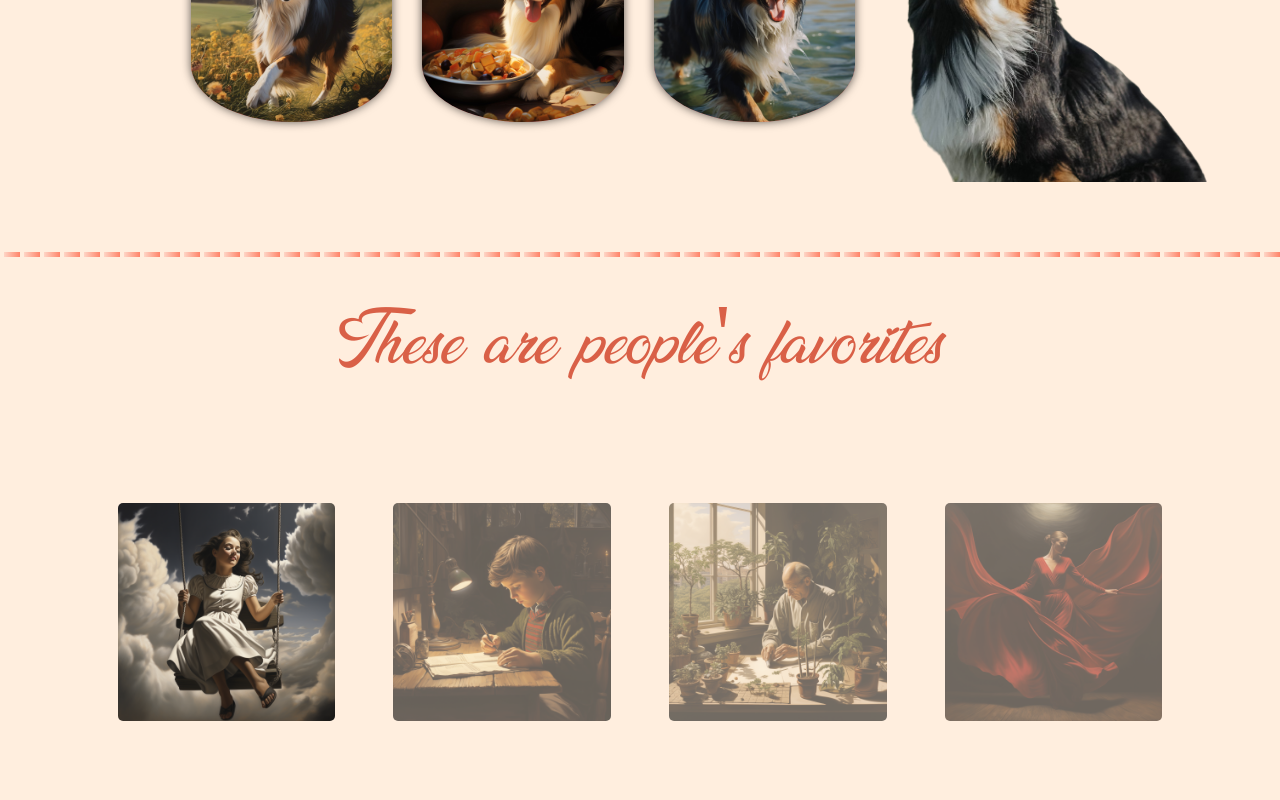
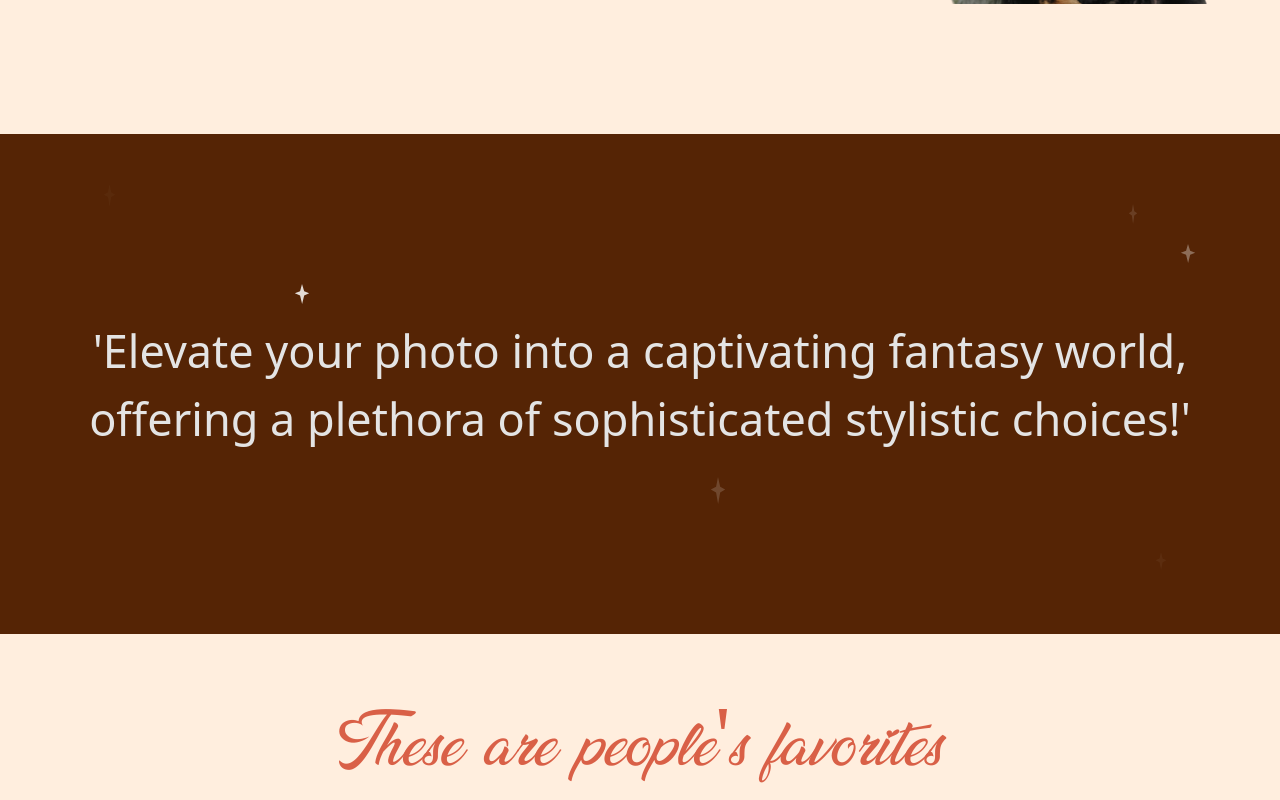
Before and after one commit to BossXiang/KickStart-Frontend, a React (Create React App) app: page / in a window 1280 px wide. Shown: the part 1520-2320 px from the top of the page. Built offline with nearby package versions, Linux system fonts and the light colour scheme; a web font is replaced by a local one.

Commit message:
home文字

```diff
--- a/src/pages/Home.jsx
+++ b/src/pages/Home.jsx
@@ -11,7 +11,7 @@ const Home = () => {
     'assets/img/hot1.png',
     'assets/img/hot2.png',
     'assets/img/hot3.png',
-    'assets/img/hot4.png'
+    'assets/img/hot4.png',
   ]
   const [isVisible1, setIsVisible1] = useState(false)
   const [isVisible2, setIsVisible2] = useState(false)
@@ -22,22 +22,22 @@ const Home = () => {
   useEffect(() => {
     const handleScroll = () => {
       if (window.scrollY > 200) {
-        setIsVisible1(true);
+        setIsVisible1(true)
         setTimeout(() => {
-          setIsVisible2(true);
-        }, 100);
+          setIsVisible2(true)
+        }, 100)
         setTimeout(() => {
-          setIsVisible3(true);
-        }, 200);
+          setIsVisible3(true)
+        }, 200)
       }
       if (window.scrollY > 600) {
-        setIsVisible4(true);
+        setIsVisible4(true)
         setTimeout(() => {
-          setIsVisible5(true);
-        }, 100);
+          setIsVisible5(true)
+        }, 100)
         setTimeout(() => {
-          setIsVisible6(true);
-        }, 200);
+          setIsVisible6(true)
+        }, 200)
       }
     }
     window.addEventListener('scroll', handleScroll)
@@ -64,34 +64,72 @@ const Home = () => {
           className="mainImg"
         />
         <div className="homeTitle">The bliss we once tailored</div>
-        <div className="homeDescription">Elevate your photo into a captivating fantasy world,<br/>offering a plethora of sophisticated stylistic choices!</div>
         <div className="workContainer">
           <div className="work">
             <div className="pic">
               <img src="assets/img/blonde.png" alt="pic" />
             </div>
             <div className="paintGroup">
-              {isVisible1 && <div className="paint"><img src="assets/img/blonde1.png" alt="pic" /></div>}
-              {isVisible2 && <div className="paint"><img src="assets/img/blonde2.png" alt="pic" /></div>}
-              {isVisible3 && <div className="paint"><img src="assets/img/blonde3.png" alt="pic" /></div>}
+              {isVisible1 && (
+                <div className="paint">
+                  <img src="assets/img/blonde1.png" alt="pic" />
+                </div>
+              )}
+              {isVisible2 && (
+                <div className="paint">
+                  <img src="assets/img/blonde2.png" alt="pic" />
+                </div>
+              )}
+              {isVisible3 && (
+                <div className="paint">
+                  <img src="assets/img/blonde3.png" alt="pic" />
+                </div>
+              )}
             </div>
           </div>
           <div className="work">
             <div className="paintGroup">
-              {isVisible6 && <div className="paint"><img src="assets/img/dog1.jpg" alt="pic" /></div>}
-              {isVisible5 && <div className="paint"><img src="assets/img/dog2.jpg" alt="pic" /></div>}
-              {isVisible4 && <div className="paint"><img src="assets/img/dog3.jpg" alt="pic" /></div>}
+              {isVisible6 && (
+                <div className="paint">
+                  <img src="assets/img/dog1.jpg" alt="pic" />
+                </div>
+              )}
+              {isVisible5 && (
+                <div className="paint">
+                  <img src="assets/img/dog2.jpg" alt="pic" />
+                </div>
+              )}
+              {isVisible4 && (
+                <div className="paint">
+                  <img src="assets/img/dog3.jpg" alt="pic" />
+                </div>
+              )}
             </div>
             <div className="pic">
               <img src="assets/img/dog.png" alt="pic" />
             </div>
           </div>
         </div>
+        <div className="homeText">
+          <div className="star star1"></div>
+          <div className="star star2"></div>
+          <div className="star star3"></div>
+          <div className="star star4"></div>
+          <div className="star star5"></div>
+          <div className="star star6"></div>
+          <div className="star star7"></div>
+          <div className="star star8"></div>
+          <div className="star star9"></div>
+          <div className="textContent">
+            'Elevate your photo into a captivating fantasy world,
+            <br />
+            offering a plethora of sophisticated stylistic choices!'
+          </div>
+        </div>
         <div className="homeTitle">These are people's favorites</div>
         <div className="trendingContainer">
           <Slider images={images} />
         </div>
-        <div className="homeText">Saying something</div>
         <div className="bottomPic">
           <img src="assets/img/bottom.png" alt="bottom" />
         </div>
--- a/src/styles/Home.scss
+++ b/src/styles/Home.scss
@@ -44,22 +44,109 @@
       color: #fa8f61;
       margin: 20px 0;
     }
-    .homeDescription {
-      text-align: center;
-      font-size: 36px;
-      color: #fa8f61;
-      margin: 20px 0;
-    }
     .homeText {
       text-align: center;
-      font-size: 36px;
-      color: #f87138;
-      margin: 20px 0;
-      background-color: #EADBC8;
-      height: 200px;
-      display: flex;
-      flex-direction: column;
-      justify-content: center;
+      position: relative;
+      font-size: 45px;
+      color: #e4e4e4;
+      margin: 40px 0;
+      font-weight: 100;
+      background-color: #511f00f9;
+      height: 500px;
+      .textContent {
+        top: 50%;
+        left: 50%;
+        transform: translate(-50%, -50%);
+        text-align: center;
+        position: absolute;
+        white-space: nowrap;
+      }
+      .star {
+        position: absolute;
+        background-color: #fff;
+        animation: starBlink 2s infinite alternate;
+        clip-path: polygon(
+          42% 36%,
+          50% 0,
+          59% 36%,
+          80% 46.5%,
+          59% 57%,
+          50.5% 100%,
+          42% 57%,
+          20% 46.5%
+        );
+      }
+      .star1 {
+        width: 16px;
+        height: 16px;
+        top: 40px;
+        left: 80px;
+      }
+      .star2 {
+        width: 19px;
+        height: 23px;
+        top: 50px;
+        left: 100px;
+        animation-delay: 0.5s;
+      }
+      .star3 {
+        width: 18px;
+        height: 25px;
+        bottom: 45px;
+        left: 120px;
+        animation-delay: 0.1s;
+      }
+      .star4 {
+        width: 14px;
+        height: 20px;
+        top: 70px;
+        right: 140px;
+        animation-delay: 0.9s;
+      }
+      .star5 {
+        width: 18px;
+        height: 18px;
+        bottom: 64px;
+        right: 110px;
+        animation-delay: 0.6s;
+      }
+      .star6 {
+        width: 24px;
+        height: 19px;
+        right: 80px;
+        top: 110px;
+        animation-delay: 1.3s;
+      }
+      .star7 {
+        width: 24px;
+        height: 20px;
+        left: 290px;
+        top: 150px;
+        animation-delay: 1.8s;
+      }
+      .star8 {
+        width: 21px;
+        height: 30px;
+        right: 90px;
+        bottom: 50px;
+        animation-delay: 0.2s;
+      }
+      .star9 {
+        width: 24px;
+        height: 27px;
+        right: 550px;
+        bottom: 130px;
+        animation-delay: 1s;
+      }
+    }
+
+    @keyframes starBlink {
+      0% {
+        opacity: 1;
+      }
+      100% {
+        opacity: 0;
+      }
     }
     @keyframes blink {
       0%,
@@ -75,12 +162,12 @@
       justify-content: space-around;
       height: 350px;
       gap: 20px;
-      margin-bottom: 100px;
+      margin-bottom: 200px;
     }
     .workContainer {
       display: flex;
       flex-direction: column;
-      gap: 60px;
+      gap: 30px;
       margin-bottom: 50px;
       .work {
         width: 90%;
@@ -110,7 +197,7 @@
           position: relative;
           border-radius: 50% / 25%;
           overflow: hidden;
-          margin:0 15px;
+          margin: 0 15px;
           box-shadow: 0 0 10px rgba(0, 0, 0, 0.646);
         }
 
@@ -118,7 +205,6 @@
           max-width: 100%;
           height: auto;
           box-shadow: 0 0 10px rgba(0, 0, 0, 0.3);
-
         }
         .paintGroup {
           display: flex;
@@ -140,7 +226,7 @@
           position: relative;
           overflow: hidden;
         }
-        .paintGroup{
+        .paintGroup {
           justify-content: flex-end;
         }
       }
@@ -149,7 +235,7 @@
     .trendingContainer::after {
       content: '';
       position: absolute;
-      margin-top: -160px;
+      margin-top: 450px;
       left: 0;
       width: 100%;
       height: 5px;
@@ -161,13 +247,13 @@
         #ff7053d6 20px
       );
     }
-    .bottomPic{
+    .bottomPic {
       width: 100%;
       height: 300px;
       overflow: hidden;
       margin-bottom: 4px;
     }
-    .bottomPic img{
+    .bottomPic img {
       width: 100%;
       height: 300px;
     }
```
